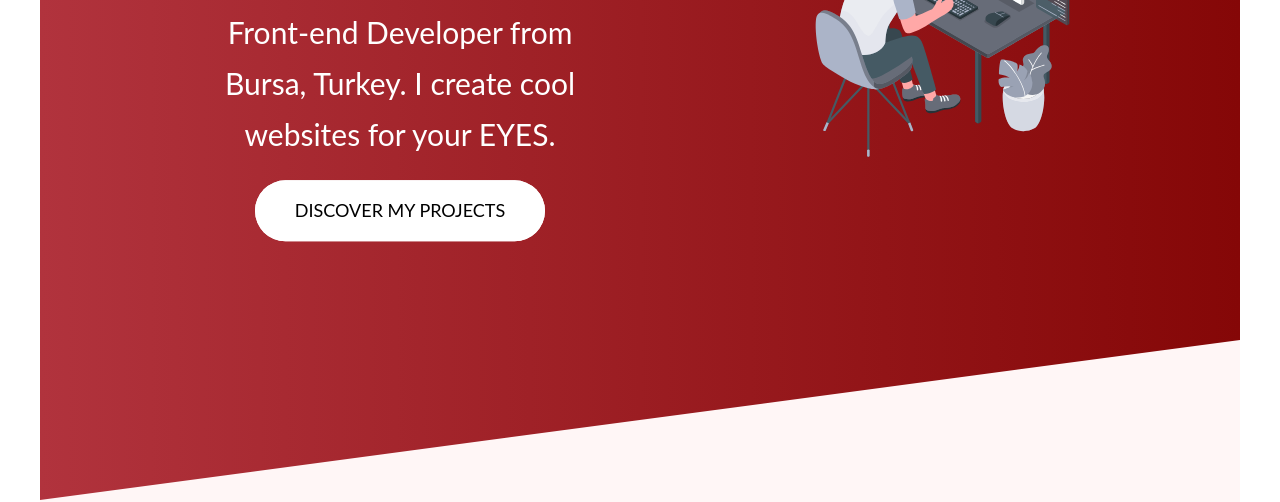
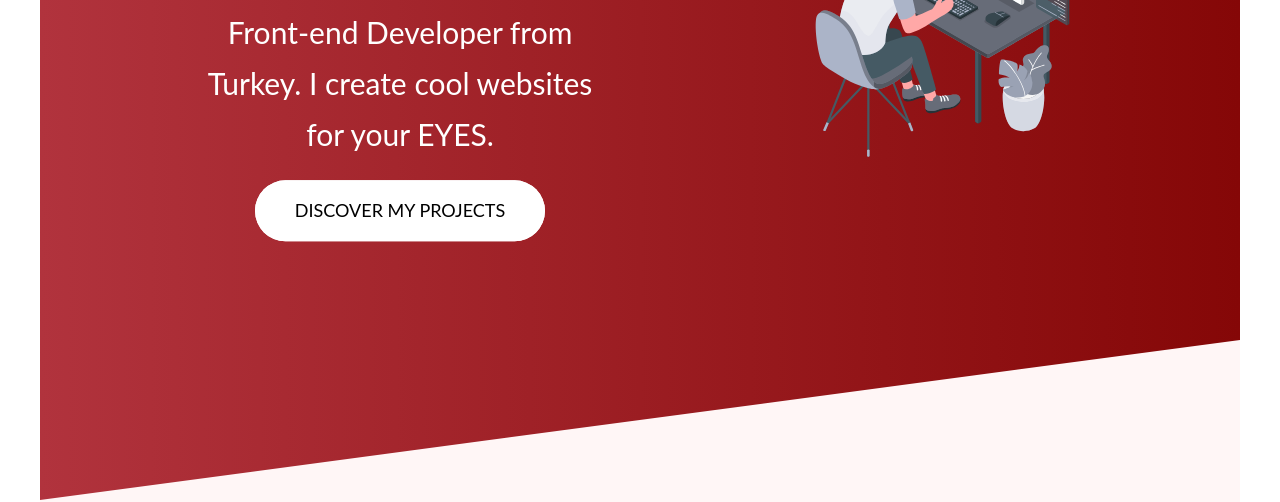
Before and after one commit to gumutzkn/my-portfolio, a website: page index.html in a window 1280 px wide. Shown: the part 300-802 px from the top of the page. Drawn offline with Linux system fonts and the light colour scheme.

Commit message:
New change

```diff
--- a/index.html
+++ b/index.html
@@ -15,7 +15,7 @@
 
       <div class="header__text-box">
         <h1 class="heading-primary">Hey, I'm Görkem</h1>
-        <p>Front-end Developer from Bursa, Turkey. I create cool websites for your EYES.</p>
+        <p>Front-end Developer from Turkey. I create cool websites for your EYES.</p>
         <a href="javascript:void(0)" class="btn btn--white btn--animated" id="scroll">Discover My Projects</a>
       </div>
 
```
Also changed, not shown: app.js (line endings or trailing spaces), css/style.css, sass/abstracts/_mixins.scss (line endings or trailing spaces), sass/abstracts/_variables.scss (line endings or trailing spaces), sass/base/_animations.scss (line endings or trailing spaces), sass/base/_base.scss (line endings or trailing spaces), sass/base/_typography.scss (line endings or trailing spaces), sass/base/_utilities.scss (line endings or trailing spaces), sass/components/_button.scss (line endings or trailing spaces), sass/components/_card.scss (line endings or trailing spaces), sass/layout/_footer.scss (line endings or trailing spaces), sass/layout/_header.scss (line endings or trailing spaces), sass/main.scss (line endings or trailing spaces), sass/pages/_home.scss (line endings or trailing spaces).
